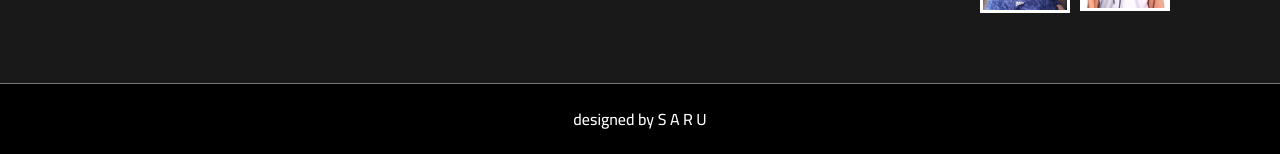
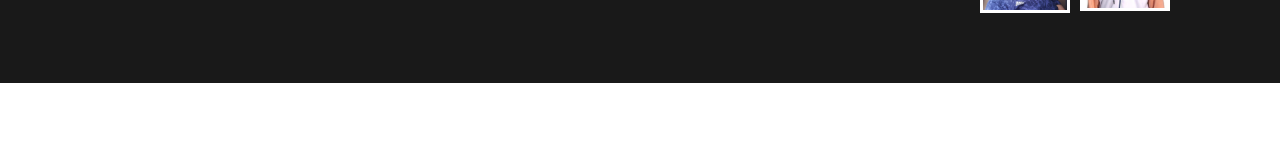
Before and after one commit to REKO11707/bio-shield, a plain HTML site: page index.html in a window 1280 px wide. Shown: the part 11281-11435 px from the top of the page. After the commit the page ends 11364 px from the top, so only its background shows below. Drawn offline with Linux system fonts and the light colour scheme.

Commit message:
index.html

```diff
--- a/index.html
+++ b/index.html
@@ -706,7 +706,7 @@
                 <img src="Images/Mazen.png" alt="">
             </div>
         </div>
-        <span>designed by S A R U </span>
+        <!--<span>designed by S A R U </span>-->
     </footer>
 </body>
 
```
